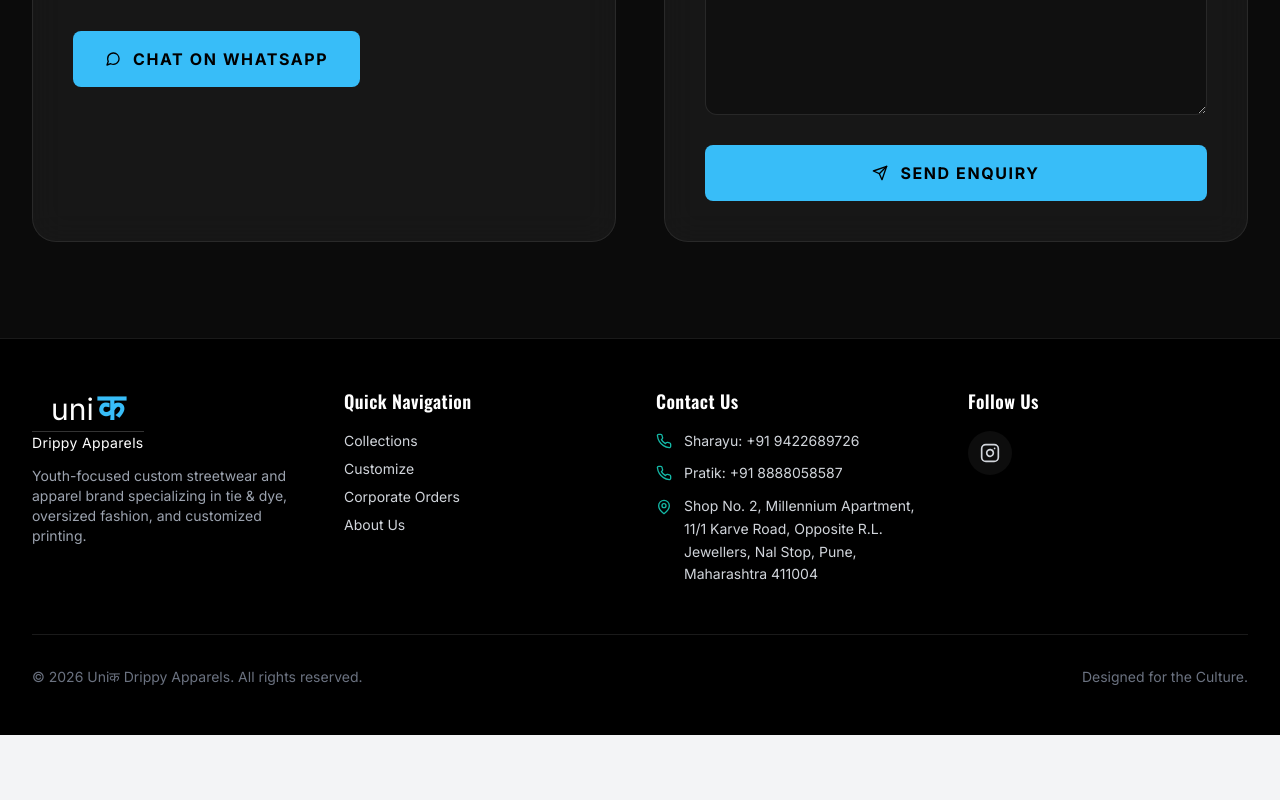
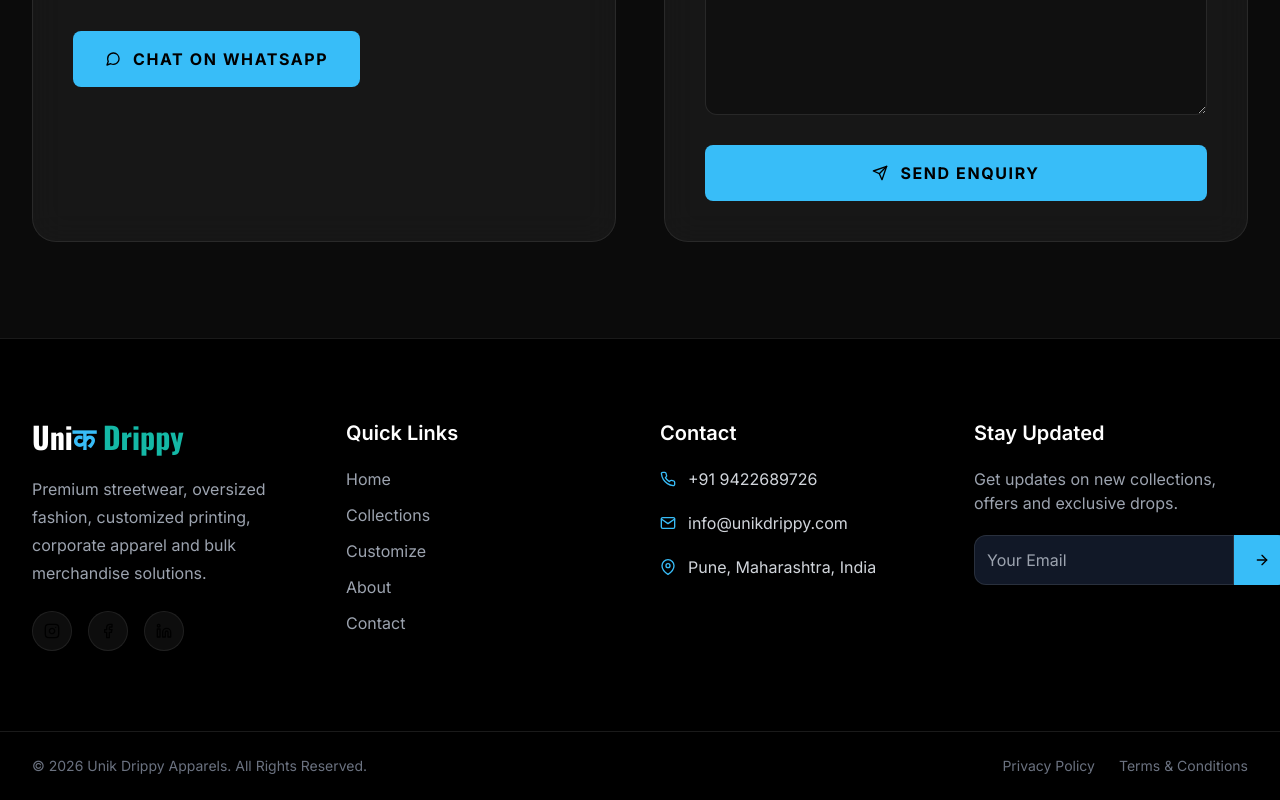
Before and after one commit to pratikbhutada09-blip/unique-drippy-apparels, a React (Vite) app: page / in a window 1280 px wide. Shown: the part 5286-6086 px from the top of the page. Before the commit the page ends 6021 px from the top, so only its background shows below. Built offline with nearby package versions, Linux system fonts and the light colour scheme.

Commit message:
Update Footer.jsx

```diff
--- a/src/components/Footer.jsx
+++ b/src/components/Footer.jsx
@@ -1,75 +1,225 @@
-import { Instagram, MapPin, Phone, Mail } from 'lucide-react';
+import {
+  FiInstagram,
+  FiFacebook,
+  FiLinkedin,
+  FiMail,
+  FiPhone,
+  FiMapPin,
+  FiArrowRight,
+} from "react-icons/fi";
 
 const Footer = () => {
   return (
-    <footer className="bg-black text-gray-300 py-12 border-t border-white/10">
-      <div className="max-w-7xl mx-auto px-4 sm:px-6 lg:px-8">
-        <div className="grid grid-cols-1 md:grid-cols-4 gap-8">
+    <footer className="relative bg-black border-t border-white/10">
+
+      {/* Top Section */}
+
+      <div className="container-custom py-20">
+
+        <div className="grid lg:grid-cols-4 md:grid-cols-2 gap-10">
 
           {/* Brand */}
-          <div className="space-y-4">
-            <div className="inline-flex flex-col items-center">
-              <div className="flex items-end leading-none">
-                <span className="font-logo text-3xl text-white">uni</span>
-                <span className="font-sans font-bold text-4xl text-brand-accent ml-1">क</span>
-              </div>
-              <div className="w-full h-[1px] bg-white/20 my-1"></div>
-              <span className="font-logo text-sm text-white tracking-wide leading-none">Drippy Apparels</span>
+
+          <div>
+
+            <h2 className="text-3xl font-display font-bold text-white">
+              Uni<span className="text-brand-accent">क</span>{" "}
+              <span className="text-brand-teal">
+                Drippy
+              </span>
+            </h2>
+
+            <p className="text-gray-400 mt-5 leading-7">
+              Premium streetwear, oversized fashion,
+              customized printing, corporate apparel
+              and bulk merchandise solutions.
+            </p>
+
+            <div className="flex gap-4 mt-6">
+
+              <a
+                href="https://instagram.com/"
+                target="_blank"
+                rel="noreferrer"
+                className="w-10 h-10 rounded-full glass flex items-center justify-center hover:bg-brand-accent hover:text-black transition"
+              >
+                <FiInstagram />
+              </a>
+
+              <a
+                href="https://facebook.com/"
+                target="_blank"
+                rel="noreferrer"
+                className="w-10 h-10 rounded-full glass flex items-center justify-center hover:bg-brand-accent hover:text-black transition"
+              >
+                <FiFacebook />
+              </a>
+
+              <a
+                href="https://linkedin.com/"
+                target="_blank"
+                rel="noreferrer"
+                className="w-10 h-10 rounded-full glass flex items-center justify-center hover:bg-brand-accent hover:text-black transition"
+              >
+                <FiLinkedin />
+              </a>
+
             </div>
-            <p className="text-sm text-gray-400">
-              Youth-focused custom streetwear and apparel brand specializing in tie & dye, oversized fashion, and customized printing.
-            </p>
+
           </div>
 
           {/* Quick Links */}
+
           <div>
-            <h3 className="text-white font-semibold mb-4 text-lg font-display tracking-wide">Quick Navigation</h3>
-            <ul className="space-y-2 text-sm">
-              <li><a href="#collections" className="hover:text-brand-accent transition-colors">Collections</a></li>
-              <li><a href="#customize" className="hover:text-brand-accent transition-colors">Customize</a></li>
-              <li><a href="#corporate" className="hover:text-brand-accent transition-colors">Corporate Orders</a></li>
-              <li><a href="#about" className="hover:text-brand-accent transition-colors">About Us</a></li>
-            </ul>
+
+            <h3 className="text-xl font-semibold text-white mb-5">
+              Quick Links
+            </h3>
+
+            <div className="space-y-3">
+
+              <a href="#home" className="block text-gray-400 hover:text-brand-accent">
+                Home
+              </a>
+
+              <a href="#collections" className="block text-gray-400 hover:text-brand-accent">
+                Collections
+              </a>
+
+              <a href="#customize" className="block text-gray-400 hover:text-brand-accent">
+                Customize
+              </a>
+
+              <a href="#about" className="block text-gray-400 hover:text-brand-accent">
+                About
+              </a>
+
+              <a href="#contact" className="block text-gray-400 hover:text-brand-accent">
+                Contact
+              </a>
+
+            </div>
+
           </div>
 
           {/* Contact */}
+
           <div>
-            <h3 className="text-white font-semibold mb-4 text-lg font-display tracking-wide">Contact Us</h3>
-            <ul className="space-y-3 text-sm">
-              <li className="flex items-center space-x-3">
-                <Phone size={16} className="text-brand-teal" />
-                <span>Sharayu: <a href="tel:9422689726" className="hover:text-white">+91 9422689726</a></span>
-              </li>
-              <li className="flex items-center space-x-3">
-                <Phone size={16} className="text-brand-teal" />
-                <span>Pratik: <a href="tel:8888058587" className="hover:text-white">+91 8888058587</a></span>
-              </li>
-              <li className="flex items-start space-x-3 mt-2">
-                <MapPin size={16} className="text-brand-teal flex-shrink-0 mt-1" />
-                <span className="leading-relaxed">
-                  Shop No. 2, Millennium Apartment, 11/1 Karve Road, Opposite R.L. Jewellers, Nal Stop, Pune, Maharashtra 411004
-                </span>
-              </li>
-            </ul>
+
+            <h3 className="text-xl font-semibold text-white mb-5">
+              Contact
+            </h3>
+
+            <div className="space-y-5">
+
+              <div className="flex gap-3">
+
+                <FiPhone className="mt-1 text-brand-accent" />
+
+                <div>
+
+                  <p className="text-gray-300">
+                    +91 9422689726
+                  </p>
+
+                </div>
+
+              </div>
+
+              <div className="flex gap-3">
+
+                <FiMail className="mt-1 text-brand-accent" />
+
+                <div>
+
+                  <p className="text-gray-300">
+                    info@unikdrippy.com
+                  </p>
+
+                </div>
+
+              </div>
+
+              <div className="flex gap-3">
+
+                <FiMapPin className="mt-1 text-brand-accent" />
+
+                <div>
+
+                  <p className="text-gray-300">
+                    Pune, Maharashtra, India
+                  </p>
+
+                </div>
+
+              </div>
+
+            </div>
+
           </div>
 
-          {/* Social */}
+          {/* Newsletter */}
+
           <div>
-            <h3 className="text-white font-semibold mb-4 text-lg font-display tracking-wide">Follow Us</h3>
-            <div className="flex space-x-4">
-              <a href="https://instagram.com/unique_drippyapparels" target="_blank" rel="noreferrer" className="bg-white/5 p-3 rounded-full hover:bg-brand-accent hover:text-black transition-all">
-                <Instagram size={20} />
-              </a>
+
+            <h3 className="text-xl font-semibold text-white mb-5">
+              Stay Updated
+            </h3>
+
+            <p className="text-gray-400 mb-5">
+              Get updates on new collections,
+              offers and exclusive drops.
+            </p>
+
+            <div className="flex">
+
+              <input
+                type="email"
+                placeholder="Your Email"
+                className="flex-1 p-3 rounded-l-xl bg-brand-secondary border border-white/10 text-white focus:outline-none"
+              />
+
+              <button
+                className="bg-brand-accent px-5 rounded-r-xl text-black hover:bg-brand-teal hover:text-white transition"
+              >
+                <FiArrowRight />
+              </button>
+
             </div>
+
           </div>
 
         </div>
 
-        <div className="mt-12 pt-8 border-t border-white/10 text-center text-sm text-gray-500 flex flex-col md:flex-row justify-between items-center">
-          <p>&copy; {new Date().getFullYear()} Uniक Drippy Apparels. All rights reserved.</p>
-          <p className="mt-2 md:mt-0">Designed for the Culture.</p>
+      </div>
+
+      {/* Bottom */}
+
+      <div className="border-t border-white/10">
+
+        <div className="container-custom py-6 flex flex-col md:flex-row justify-between items-center gap-4">
+
+          <p className="text-gray-500 text-sm">
+            © {new Date().getFullYear()} Unik Drippy Apparels.
+            All Rights Reserved.
+          </p>
+
+          <div className="flex gap-6 text-sm">
+
+            <a href="#" className="text-gray-500 hover:text-brand-accent">
+              Privacy Policy
+            </a>
+
+            <a href="#" className="text-gray-500 hover:text-brand-accent">
+              Terms & Conditions
+            </a>
+
+          </div>
+
         </div>
+
       </div>
+
     </footer>
   );
 };
```
